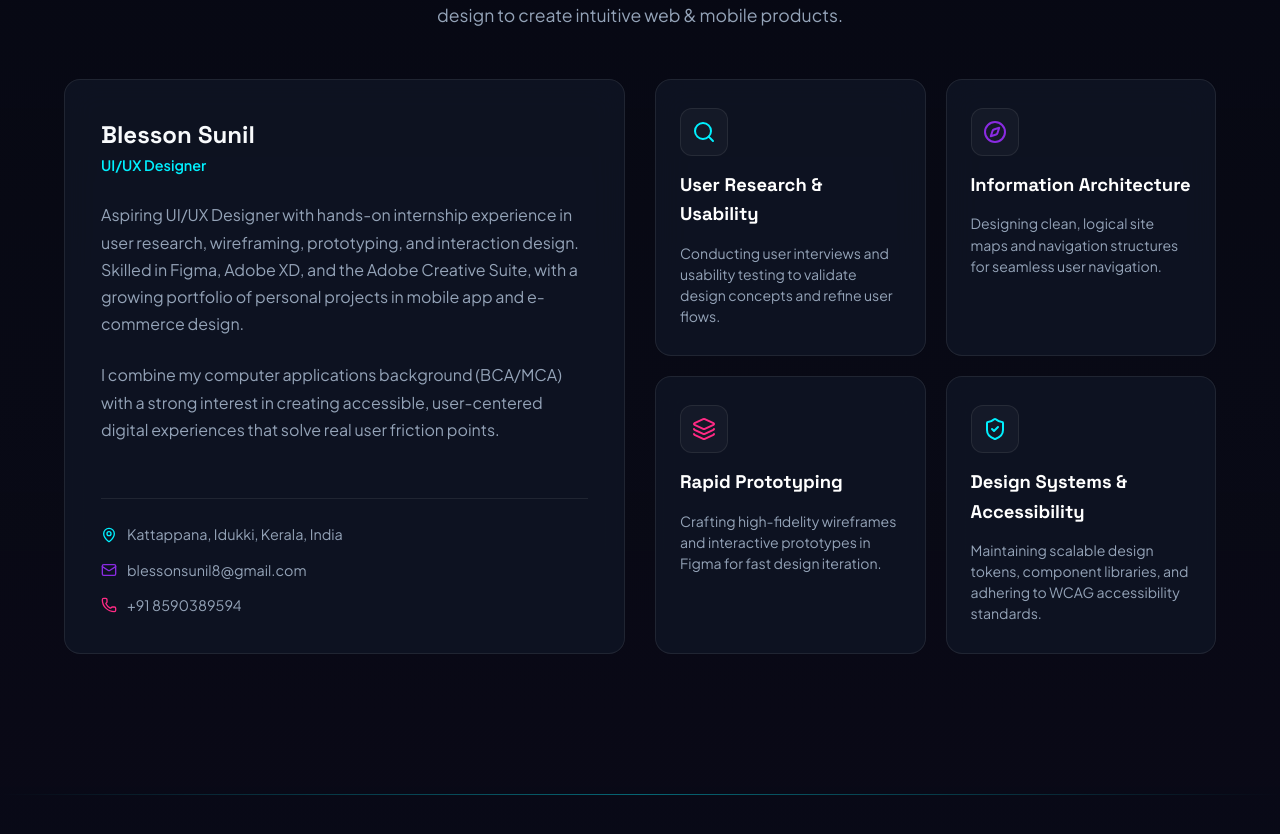
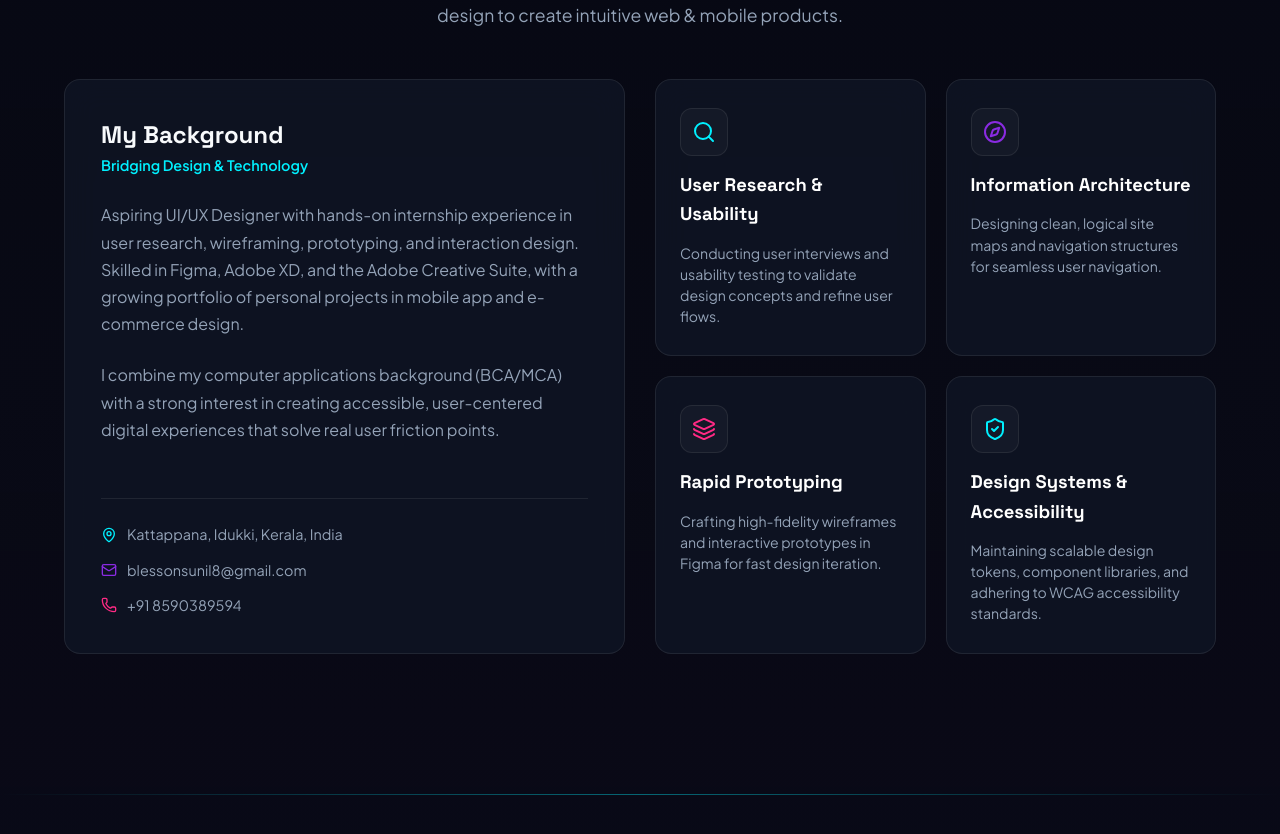
Before and after one commit to blackmorego/Blesson-Sunil-Portfolio, a React (Vite) app: page / in a window 1280 px wide. Shown: the part 1105-1939 px from the top of the page. Built offline with nearby package versions, Linux system fonts and the light colour scheme; no server answers.

Commit message:
Replace redundant name with 'My Background' in About section

```diff
--- a/src/components/About.jsx
+++ b/src/components/About.jsx
@@ -70,10 +70,10 @@ export default function About() {
 
               <div>
                 <h3 className="font-display" style={{ fontSize: '1.5rem', fontWeight: 700 }}>
-                  Blesson Sunil
+                  My Background
                 </h3>
                 <p style={{ color: 'var(--accent-cyan)', fontSize: '0.9rem', fontWeight: 600 }}>
-                  UI/UX Designer
+                  Bridging Design & Technology
                 </p>
               </div>
             </div>
```
